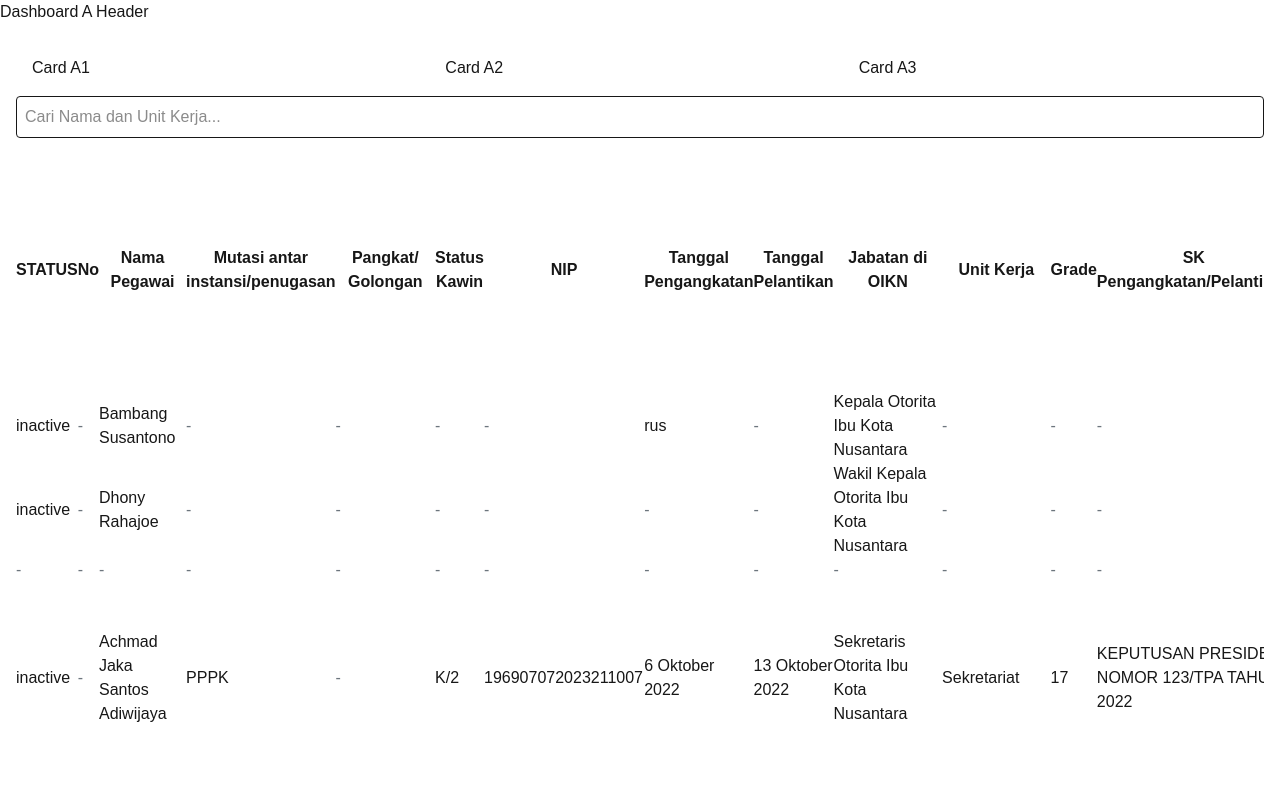
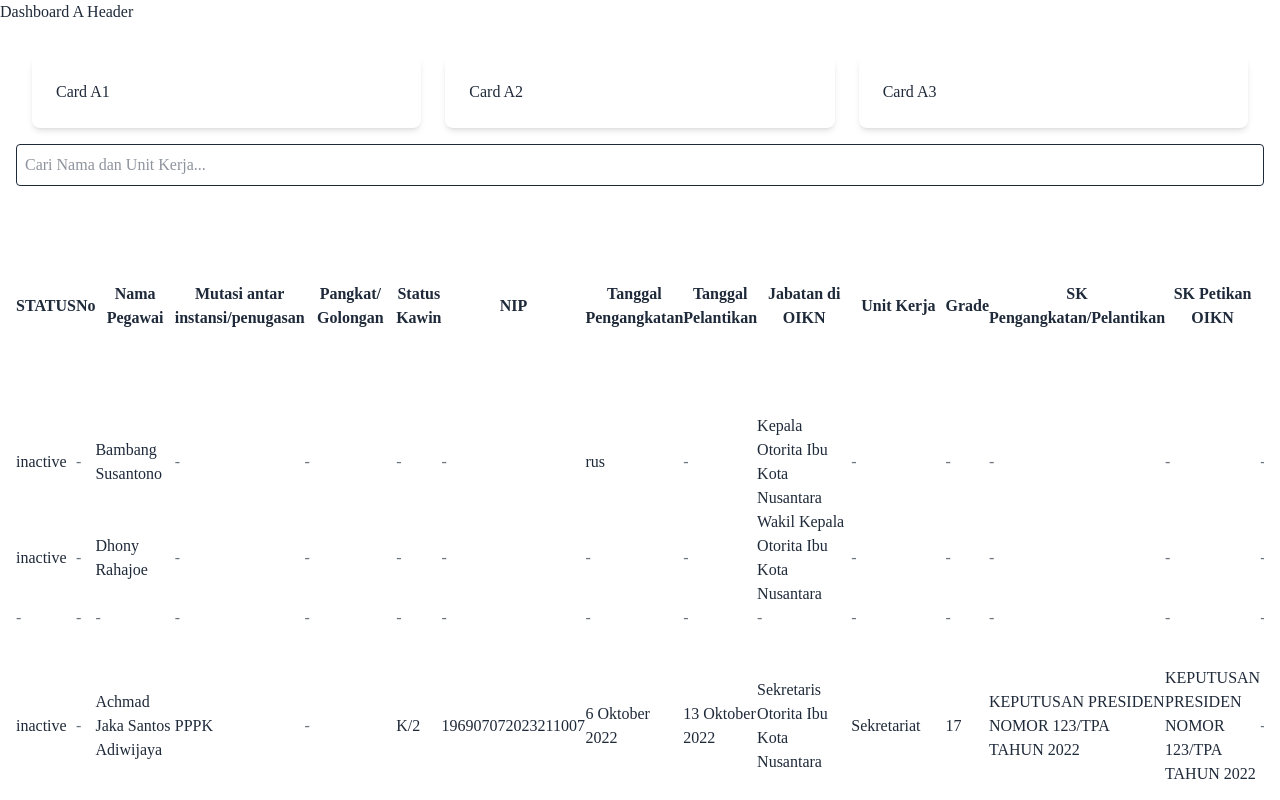
Before and after one commit to achmadsyariefha/pegawai-data-next, a Next.js app: page /dashboardA in a window 1280 px wide. Shown: the top 800 px of the page. Built offline with nearby package versions, Linux system fonts and the light colour scheme.

Commit message:
override bg
try 2

```diff
--- a/src/styles/dashboardA-output.css
+++ b/src/styles/dashboardA-output.css
@@ -9,6 +9,7 @@
       "Courier New", monospace;
     --color-blue-600: oklch(54.6% 0.245 262.881);
     --color-gray-100: oklch(96.7% 0.003 264.542);
+    --color-gray-800: oklch(27.8% 0.033 256.848);
     --color-black: #000;
     --color-white: #fff;
     --spacing: 0.25rem;
@@ -18,6 +19,7 @@
     --text-base--line-height: calc(1.5 / 1);
     --font-weight-medium: 500;
     --font-weight-semibold: 600;
+    --radius-lg: 0.5rem;
     --default-transition-duration: 150ms;
     --default-transition-timing-function: cubic-bezier(0.4, 0, 0.2, 1);
     --default-font-family: var(--font-sans);
@@ -203,23 +205,26 @@
   .h-10 {
     height: calc(var(--spacing) * 10);
   }
+  .dashboardA-page {
+    min-height: 100vh;
+    background-color: --color-bg;
+    font-family: --font-main;
+    color: var(--color-gray-800);
+  }
   .min-h-screen {
     min-height: 100vh;
   }
-  .w-64 {
-    width: calc(var(--spacing) * 64);
-  }
   .w-full {
     width: 100%;
-  }
-  .flex-1 {
-    flex: 1;
   }
   .list-inside {
     list-style-position: inside;
   }
   .list-decimal {
     list-style-type: decimal;
+  }
+  .grid-cols-1 {
+    grid-template-columns: repeat(1, minmax(0, 1fr));
   }
   .grid-rows-\[20px_1fr_20px\] {
     grid-template-rows: 20px 1fr 20px;
@@ -245,6 +250,9 @@
   .gap-4 {
     gap: calc(var(--spacing) * 4);
   }
+  .gap-6 {
+    gap: calc(var(--spacing) * 6);
+  }
   .gap-16 {
     gap: calc(var(--spacing) * 16);
   }
@@ -253,6 +261,13 @@
   }
   .gap-\[32px\] {
     gap: 32px;
+  }
+  .dashboardA-card {
+    border-radius: var(--radius-lg);
+    background-color: var(--color-white);
+    padding: calc(var(--spacing) * 6);
+    --tw-shadow: 0 4px 6px -1px var(--tw-shadow-color, rgb(0 0 0 / 0.1)), 0 2px 4px -2px var(--tw-shadow-color, rgb(0 0 0 / 0.1));
+    box-shadow: var(--tw-inset-shadow), var(--tw-inset-ring-shadow), var(--tw-ring-offset-shadow), var(--tw-ring-shadow), var(--tw-shadow);
   }
   .rounded {
     border-radius: 0.25rem;
@@ -283,9 +298,6 @@
       background-color: color-mix(in oklab, var(--color-black) 5%, transparent);
     }
   }
-  .bg-gray-100 {
-    background-color: var(--color-gray-100);
-  }
   .bg-white {
     background-color: var(--color-white);
   }
@@ -294,9 +306,6 @@
   }
   .p-4 {
     padding: calc(var(--spacing) * 4);
-  }
-  .p-6 {
-    padding: calc(var(--spacing) * 6);
   }
   .p-8 {
     padding: calc(var(--spacing) * 8);
@@ -439,6 +448,11 @@
       width: 158px;
     }
   }
+  .md\:grid-cols-3 {
+    @media (width >= 48rem) {
+      grid-template-columns: repeat(3, minmax(0, 1fr));
+    }
+  }
   .dark\:border-white\/\[\.145\] {
     @media (prefers-color-scheme: dark) {
       border-color: color-mix(in srgb, #fff 14.499999999999998%, transparent);
@@ -479,19 +493,6 @@
       }
     }
   }
-}
-@property --tw-border-style {
-  syntax: "*";
-  inherits: false;
-  initial-value: solid;
-}
-@property --tw-font-weight {
-  syntax: "*";
-  inherits: false;
-}
-@property --tw-tracking {
-  syntax: "*";
-  inherits: false;
 }
 @property --tw-shadow {
   syntax: "*";
@@ -558,6 +559,19 @@
   inherits: false;
   initial-value: 0 0 #0000;
 }
+@property --tw-border-style {
+  syntax: "*";
+  inherits: false;
+  initial-value: solid;
+}
+@property --tw-font-weight {
+  syntax: "*";
+  inherits: false;
+}
+@property --tw-tracking {
+  syntax: "*";
+  inherits: false;
+}
 @property --tw-blur {
   syntax: "*";
   inherits: false;
@@ -614,9 +628,6 @@
 @layer properties {
   @supports ((-webkit-hyphens: none) and (not (margin-trim: inline))) or ((-moz-orient: inline) and (not (color:rgb(from red r g b)))) {
     *, ::before, ::after, ::backdrop {
-      --tw-border-style: solid;
-      --tw-font-weight: initial;
-      --tw-tracking: initial;
       --tw-shadow: 0 0 #0000;
       --tw-shadow-color: initial;
       --tw-shadow-alpha: 100%;
@@ -631,6 +642,9 @@
       --tw-ring-offset-width: 0px;
       --tw-ring-offset-color: #fff;
       --tw-ring-offset-shadow: 0 0 #0000;
+      --tw-border-style: solid;
+      --tw-font-weight: initial;
+      --tw-tracking: initial;
       --tw-blur: initial;
       --tw-brightness: initial;
       --tw-contrast: initial;
--- a/src/styles/dashboardB-output.css
+++ b/src/styles/dashboardB-output.css
@@ -9,6 +9,7 @@
       "Courier New", monospace;
     --color-blue-600: oklch(54.6% 0.245 262.881);
     --color-gray-100: oklch(96.7% 0.003 264.542);
+    --color-gray-800: oklch(27.8% 0.033 256.848);
     --color-black: #000;
     --color-white: #fff;
     --spacing: 0.25rem;
@@ -18,6 +19,7 @@
     --text-base--line-height: calc(1.5 / 1);
     --font-weight-medium: 500;
     --font-weight-semibold: 600;
+    --radius-lg: 0.5rem;
     --default-transition-duration: 150ms;
     --default-transition-timing-function: cubic-bezier(0.4, 0, 0.2, 1);
     --default-font-family: var(--font-sans);
@@ -203,6 +205,12 @@
   .h-10 {
     height: calc(var(--spacing) * 10);
   }
+  .dashboardB-page {
+    min-height: 100vh;
+    background-color: --color-bg;
+    font-family: --font-main;
+    color: var(--color-gray-800);
+  }
   .min-h-screen {
     min-height: 100vh;
   }
@@ -253,6 +261,13 @@
   }
   .gap-\[32px\] {
     gap: 32px;
+  }
+  .dashboardB-card {
+    border-radius: var(--radius-lg);
+    background-color: var(--color-white);
+    padding: calc(var(--spacing) * 6);
+    --tw-shadow: 0 4px 6px -1px var(--tw-shadow-color, rgb(0 0 0 / 0.1)), 0 2px 4px -2px var(--tw-shadow-color, rgb(0 0 0 / 0.1));
+    box-shadow: var(--tw-inset-shadow), var(--tw-inset-ring-shadow), var(--tw-ring-offset-shadow), var(--tw-ring-shadow), var(--tw-shadow);
   }
   .rounded {
     border-radius: 0.25rem;
@@ -479,19 +494,6 @@
     }
   }
 }
-@property --tw-border-style {
-  syntax: "*";
-  inherits: false;
-  initial-value: solid;
-}
-@property --tw-font-weight {
-  syntax: "*";
-  inherits: false;
-}
-@property --tw-tracking {
-  syntax: "*";
-  inherits: false;
-}
 @property --tw-shadow {
   syntax: "*";
   inherits: false;
@@ -557,6 +559,19 @@
   inherits: false;
   initial-value: 0 0 #0000;
 }
+@property --tw-border-style {
+  syntax: "*";
+  inherits: false;
+  initial-value: solid;
+}
+@property --tw-font-weight {
+  syntax: "*";
+  inherits: false;
+}
+@property --tw-tracking {
+  syntax: "*";
+  inherits: false;
+}
 @property --tw-blur {
   syntax: "*";
   inherits: false;
@@ -613,9 +628,6 @@
 @layer properties {
   @supports ((-webkit-hyphens: none) and (not (margin-trim: inline))) or ((-moz-orient: inline) and (not (color:rgb(from red r g b)))) {
     *, ::before, ::after, ::backdrop {
-      --tw-border-style: solid;
-      --tw-font-weight: initial;
-      --tw-tracking: initial;
       --tw-shadow: 0 0 #0000;
       --tw-shadow-color: initial;
       --tw-shadow-alpha: 100%;
@@ -630,6 +642,9 @@
       --tw-ring-offset-width: 0px;
       --tw-ring-offset-color: #fff;
       --tw-ring-offset-shadow: 0 0 #0000;
+      --tw-border-style: solid;
+      --tw-font-weight: initial;
+      --tw-tracking: initial;
       --tw-blur: initial;
       --tw-brightness: initial;
       --tw-contrast: initial;
--- a/src/styles/dashboardB.css
+++ b/src/styles/dashboardB.css
@@ -6,7 +6,7 @@
   --font-main: "Inter", sans-serif;
 }
 
-@utility dashboardB-page body {
+@utility dashboardB-page {
   @apply bg-[--color-bg] text-gray-800 font-[--font-main] min-h-screen;
 }
 
```
